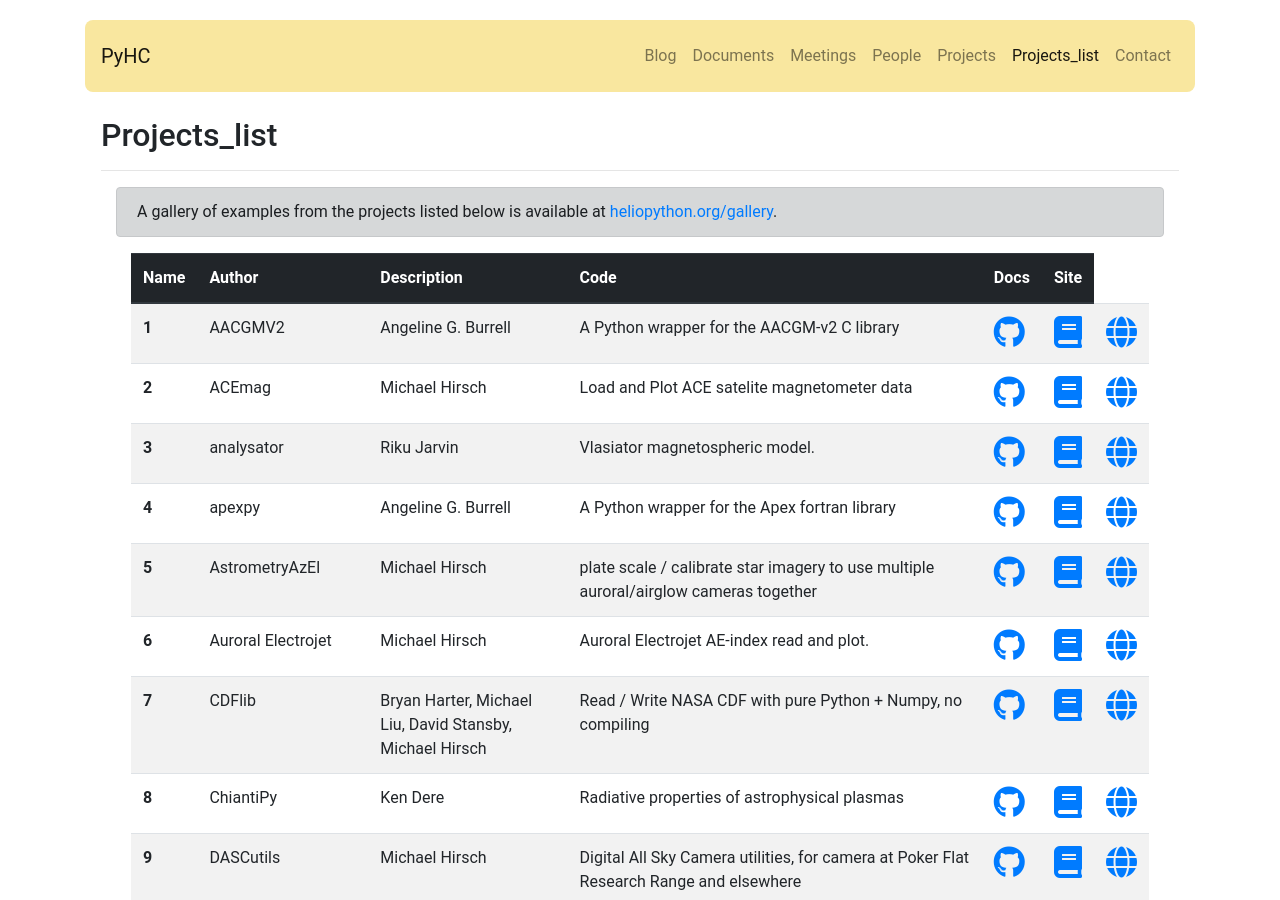
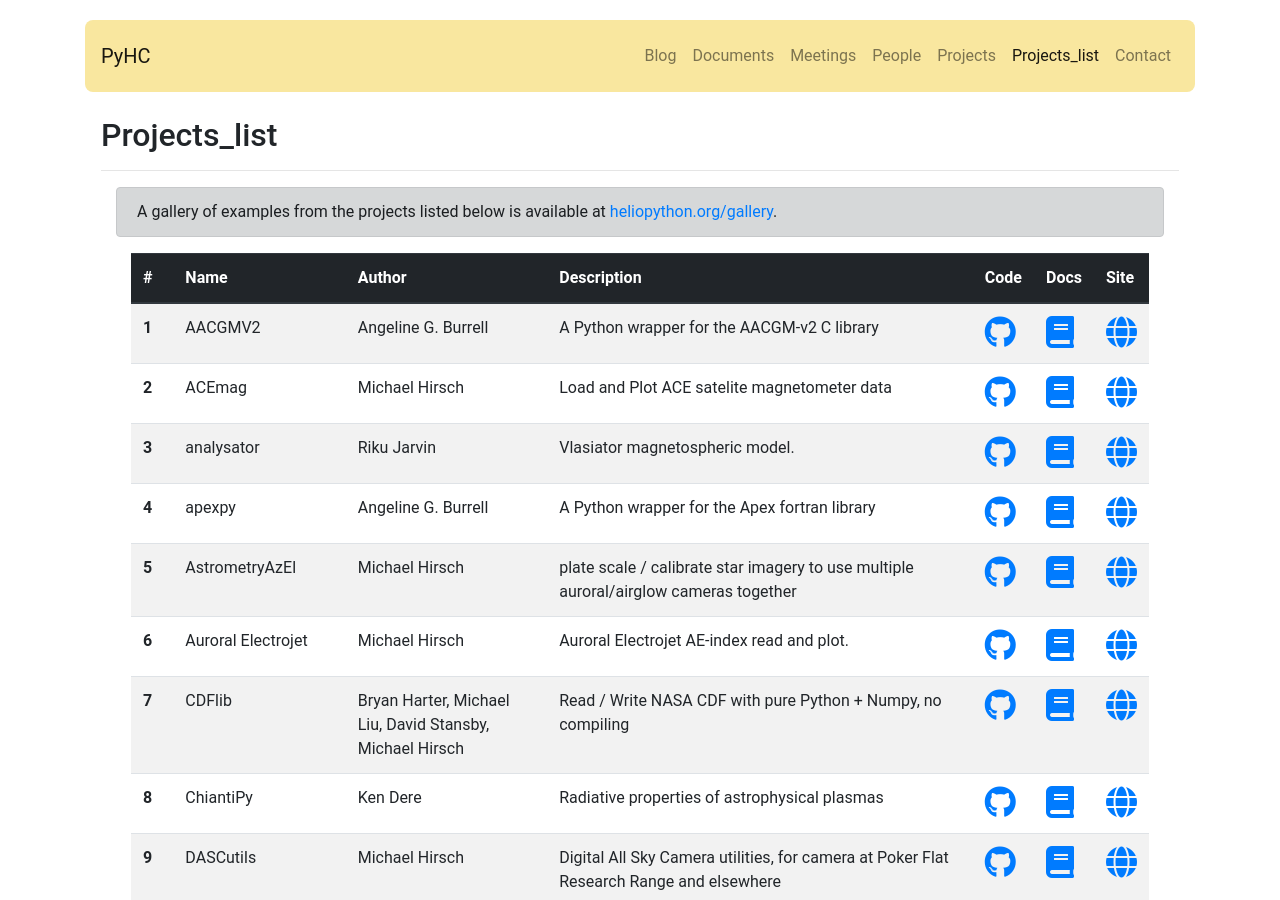
Before and after one commit to heliophysicsPy/heliophysicsPy.github.io, a Jekyll site: the page built from _pages/projects2.html, in a window 1280 px wide and 900 px high. Built offline with Jekyll 4.4.1, drawn with Linux system fonts in a browser that asks for light colours; nearby versions of some CDN libraries.

Commit message:
another bug fix

```diff
--- a/_pages/projects2.html
+++ b/_pages/projects2.html
@@ -15,6 +15,7 @@
 <table class="table table-striped">
   <thead class="thead-dark">
     <tr>
+      <th scope="col">#</th>
       <th scope="col">Name</th>
       <th scope="col">Author</th>
       <th scope="col">Description</th>
```
